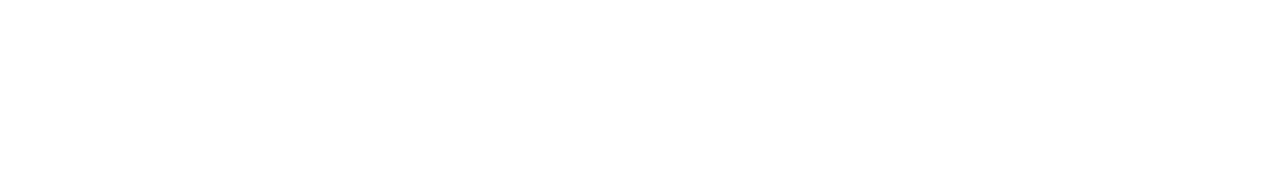
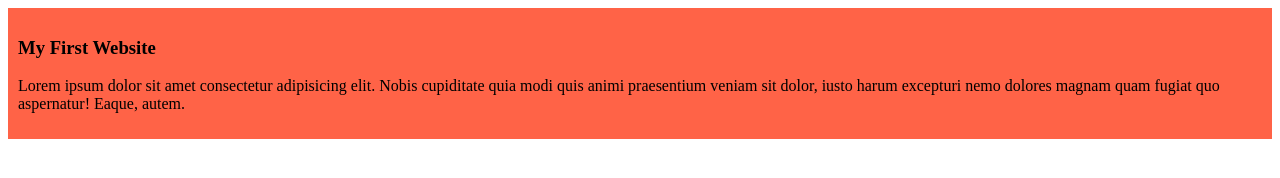
Before and after one commit to salmasst/my-simple-website, a plain HTML site: page index.html in a window 1280 px wide. Drawn offline with Linux system fonts and the light colour scheme.

Commit message:
first commit

```diff
--- a/index.html
+++ b/index.html
@@ -3,9 +3,14 @@
 <head>
     <meta charset="UTF-8">
     <meta name="viewport" content="width=device-width, initial-scale=1.0">
+    <link rel="stylesheet" href="styles/blog.css">
     <title>My Simple Website</title>
 </head>
 <body>
+    <div>
+        <h3>My First Website</h3>
+        <p>Lorem ipsum dolor sit amet consectetur adipisicing elit. Nobis cupiditate quia modi quis animi praesentium veniam sit dolor, iusto harum excepturi nemo dolores magnam quam fugiat quo aspernatur! Eaque, autem.</p>
+    </div>
 
 </body>
 </html>
--- /dev/null
+++ b/styles/blog.css
@@ -0,0 +1,5 @@
+div
+{
+    background-color: tomato;
+    padding: 10px;
+}
```
